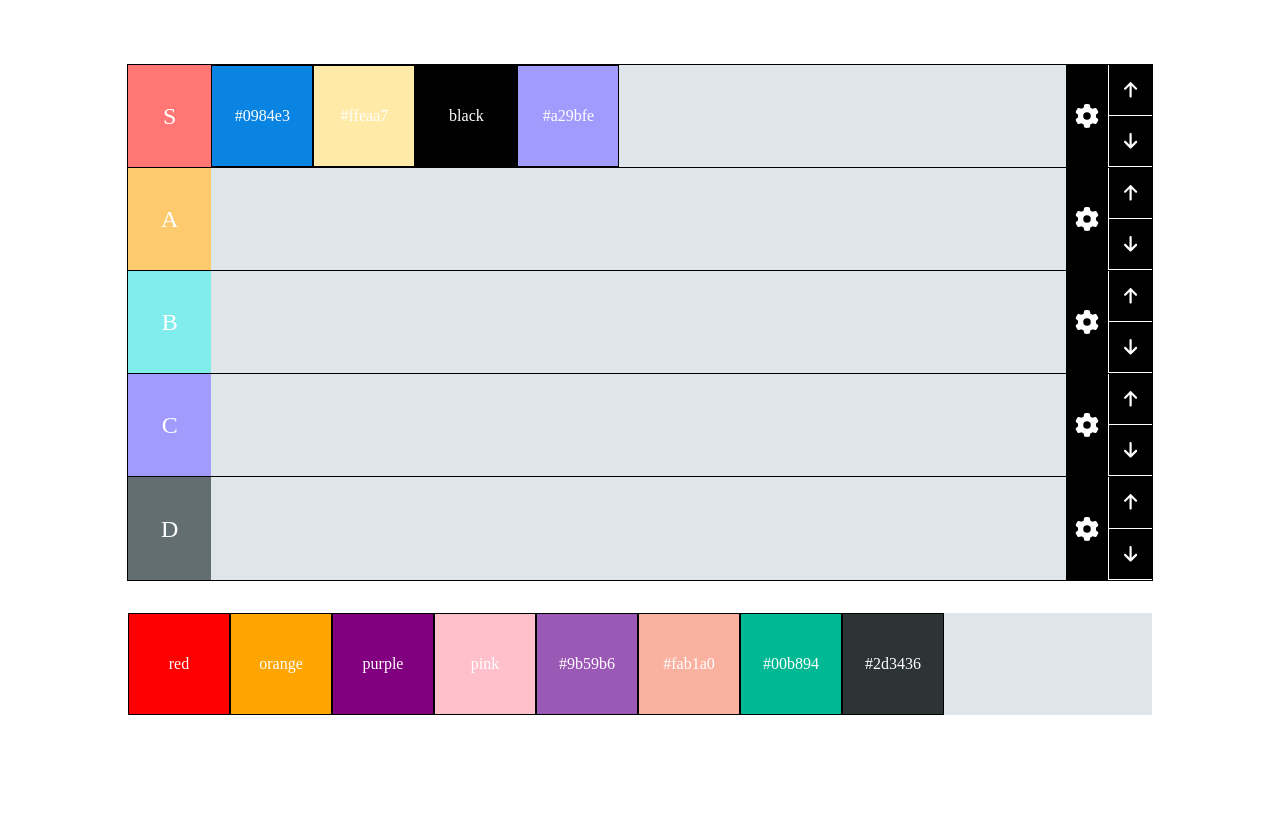
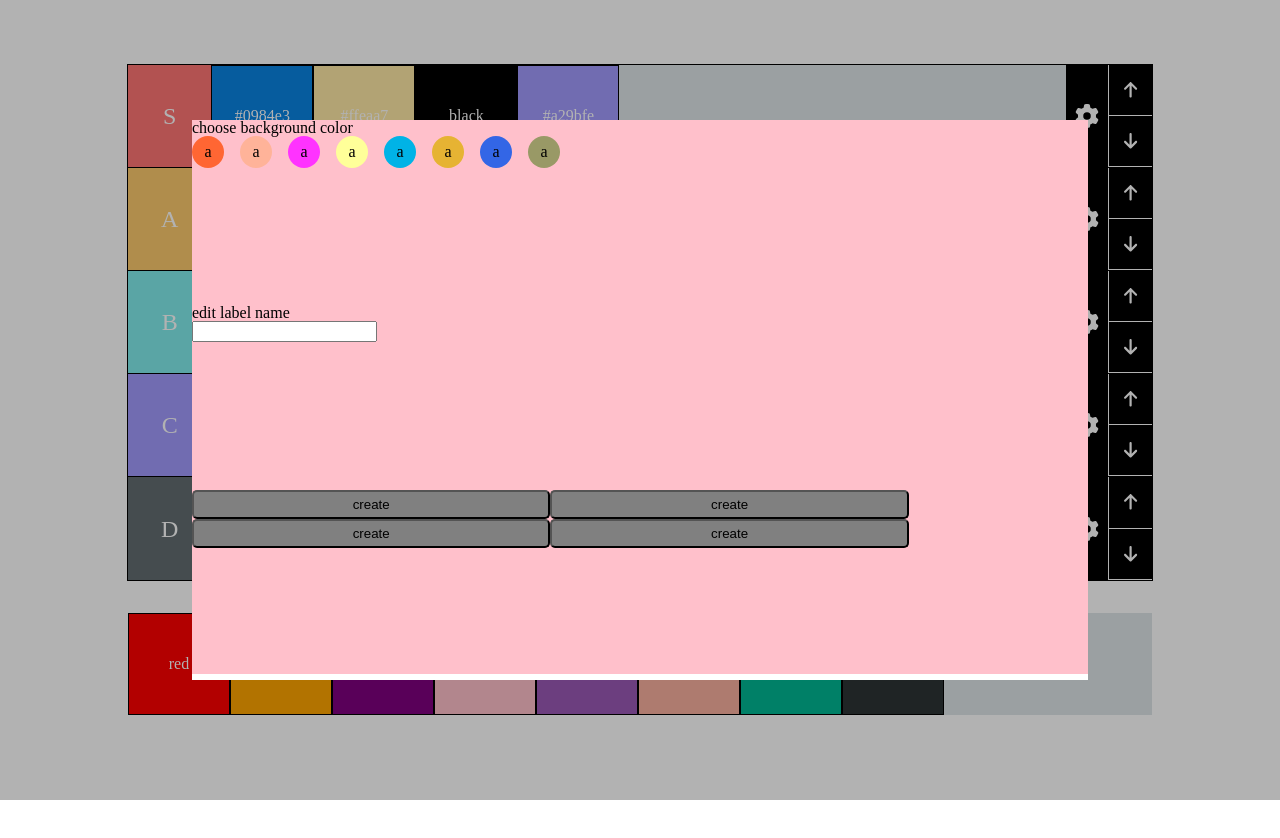
Before and after one commit to junseok44/rankingClone2, a React (Create React App) app: page / in a window 1280 px wide. Both pictures are taken after a click on the element 1087 px from the left and 116 px from the top of the page. Shown: the top 838 px of the page. Built offline with nearby package versions, Linux system fonts and the light colour scheme.

Commit message:
working with setting overlay

```diff
--- a/package.json
+++ b/package.json
@@ -23,6 +23,7 @@
     "react-scripts": "5.0.1",
     "recoil": "^0.7.5",
     "redux": "^4.2.0",
+    "redux-actions": "^2.6.5",
     "styled-components": "^5.3.5",
     "typescript": "^4.8.3",
     "web-vitals": "^2.1.4"
@@ -53,6 +54,7 @@
   },
   "devDependencies": {
     "@types/react-beautiful-dnd": "^13.1.2",
+    "@types/redux-actions": "^2.6.2",
     "@types/styled-components": "^5.1.26"
   }
 }
--- a/src/App.tsx
+++ b/src/App.tsx
@@ -1,4 +1,4 @@
-import React, { useCallback, useState } from "react";
+import React, { useCallback, useEffect, useState } from "react";
 import styled from "styled-components";
 import { DragDropContext, DropResult } from "react-beautiful-dnd";
 import Row from "./Components/Row";
@@ -13,6 +13,18 @@ import {
 import { useSelector } from "react-redux";
 import { RootState } from ".";
 import { Rankenum } from "./modules/item";
+import { changeSettingMode } from "./modules/mode";
+
+export interface DropResultPlus extends DropResult {
+  source: {
+    droppableId: Rankenum;
+    index: number;
+  };
+  destination: {
+    droppableId: Rankenum;
+    index: number;
+  };
+}
 
 const Home = styled.div`
   width: 80vw;
@@ -30,24 +42,58 @@ const Container_Row = styled.div`
   margin-bottom: 2rem;
 `;
 
-export interface DropResultPlus extends DropResult {
-  source: {
-    droppableId: Rankenum;
-    index: number;
-  };
-  destination: {
-    droppableId: Rankenum;
-    index: number;
-  };
-}
+const SettingOverlay = styled.div`
+  background-color: rgba(0, 0, 0, 0.3);
+  width: 100%;
+  height: 100vh;
+  position: fixed;
+  top: 0;
+  left: 0;
+  display: flex;
+  justify-content: center;
+  align-items: center;
+`;
+
+const Setting = styled.div`
+  background-color: white;
+  width: 70vw;
+  height: 70vh;
+`;
+
+const SettingItem = styled.div`
+  background-color: pink;
+  height: 33%;
+`;
+
+const ColorContainer = styled.div`
+  display: flex;
+`;
+
+const ColorBox = styled.div`
+  width: 2rem;
+  height: 2rem;
+  border-radius: 50%;
+  background-color: ${({ bgColor }: { bgColor: string }) =>
+    bgColor ? bgColor : "black"};
+  display: flex;
+  justify-content: center;
+  align-items: center;
+  &:not(:last-child) {
+    margin-right: 1rem;
+  }
+`;
+
+const SettingButton = styled.button`
+  width: 40%;
+  padding: 5px 15px;
+  background-color: grey;
+  border-radius: 5px;
+`;
 
 const App = () => {
   const itemArray = useSelector((state: RootState) => state.item);
-  console.log(itemArray);
+  const settingMode = useSelector((state: RootState) => state.mode.setting);
   const dispatch = useDispatch();
-  // 근데 이렇게 prop으로 함수를 전달하는거랑. 각자의 컴포넌트에서 정의하는거랑
-  // 성능차이가 구체적으로 어떻게나는거지.
-  // 각 컴포넌트에서 함수를 만들어주니까 그게 힘들겠지.
 
   const onDragEnd = useCallback((result: DropResultPlus) => {
     console.log(result);
@@ -96,6 +142,43 @@ const App = () => {
           droppableId={Rankenum.ITEM}
         ></Container_item>
       </DragDropContext>
+      {settingMode && (
+        <SettingOverlay onClick={() => dispatch(changeSettingMode())}>
+          <Setting
+            onClick={(e: React.MouseEvent<HTMLDivElement>) => {
+              e.stopPropagation();
+            }}
+          >
+            <SettingItem>
+              <div>choose background color</div>
+              <ColorContainer>
+                {[
+                  "#FF6633",
+                  "#FFB399",
+                  "#FF33FF",
+                  "#FFFF99",
+                  "#00B3E6",
+                  "#E6B333",
+                  "#3366E6",
+                  "#999966",
+                ].map((color) => {
+                  return <ColorBox bgColor={color}>a</ColorBox>;
+                })}
+              </ColorContainer>
+            </SettingItem>
+            <SettingItem>
+              <div>edit label name</div>
+              <input type="text"></input>
+            </SettingItem>
+            <SettingItem>
+              <SettingButton>create</SettingButton>
+              <SettingButton>create</SettingButton>
+              <SettingButton>create</SettingButton>
+              <SettingButton>create</SettingButton>
+            </SettingItem>
+          </Setting>
+        </SettingOverlay>
+      )}
     </Home>
   );
 };
--- a/src/Components/Row.tsx
+++ b/src/Components/Row.tsx
@@ -1,4 +1,4 @@
-import React, { useEffect } from "react";
+import React, { useCallback, useEffect } from "react";
 import {
   Draggable,
   DraggingStyle,
@@ -14,6 +14,8 @@ import {
   faArrowUp,
   faArrowDown,
 } from "@fortawesome/free-solid-svg-icons";
+import { useDispatch } from "react-redux";
+import { changeSettingMode } from "../modules/mode";
 
 const RowContainer = styled.div`
   &:not(:last-child) {
@@ -38,6 +40,7 @@ const DragContainer = styled.div`
 `;
 export const DroppableItem = styled.div`
   height: 100%;
+  min-height: 10vh;
   display: flex;
   overflow: auto;
   background-color: ${({
@@ -113,7 +116,7 @@ const Row = ({
   useEffect(() => {
     console.log("rendered" + droppableId);
   });
-
+  const dispatch = useDispatch();
   return (
     <>
       <RowContainer>
@@ -147,7 +150,11 @@ const Row = ({
             )}
           </Droppable>
         </DragContainer>
-        <SettingBtn>
+        <SettingBtn
+          onClick={useCallback(() => {
+            dispatch(changeSettingMode());
+          }, [dispatch])}
+        >
           <FontAwesomeIcon icon={faGear}></FontAwesomeIcon>
         </SettingBtn>
         <MoveContainer>
--- a/src/index.tsx
+++ b/src/index.tsx
@@ -7,9 +7,10 @@ import { combineReducers } from "redux";
 import { configureStore } from "@reduxjs/toolkit";
 import { itemReducer } from "./modules/item";
 import { Provider } from "react-redux";
+import { mode } from "./modules/mode";
 
 const store = configureStore({
-  reducer: combineReducers({ item: itemReducer }),
+  reducer: combineReducers({ item: itemReducer, mode }),
 });
 
 const root = ReactDOM.createRoot(
--- a/src/modules/item.ts
+++ b/src/modules/item.ts
@@ -27,8 +27,8 @@ export enum Rankenum {
 
 const MOVE_SINGLELINE = "item/move/singleLine";
 const MOVE_CROSSLINE = "item/move/crossLine";
-const MOVE_RANKBAR_UP = "rank/move/up";
-const MOVE_RANKBAR_DOWN = "rank/move/down";
+const MOVE_RANKBAR_UP = "item/move/RankUp";
+const MOVE_RANKBAR_DOWN = "item/move/RankDown";
 
 export const moveSingleLine = (
   sourceDropId: string,
--- /dev/null
+++ b/src/modules/mode.ts
@@ -0,0 +1,17 @@
+import { createSlice } from "@reduxjs/toolkit";
+import { Action } from "redux-actions";
+
+const slice = createSlice({
+  name: "mode",
+  initialState: {
+    setting: false,
+  },
+  reducers: {
+    changeSettingMode(state) {
+      state.setting = !state.setting;
+    },
+  },
+});
+
+export const { changeSettingMode } = slice.actions;
+export const { reducer: mode } = slice;
```
Also changed, not shown: 2 other files (tests, documents, lock files or other folders).
